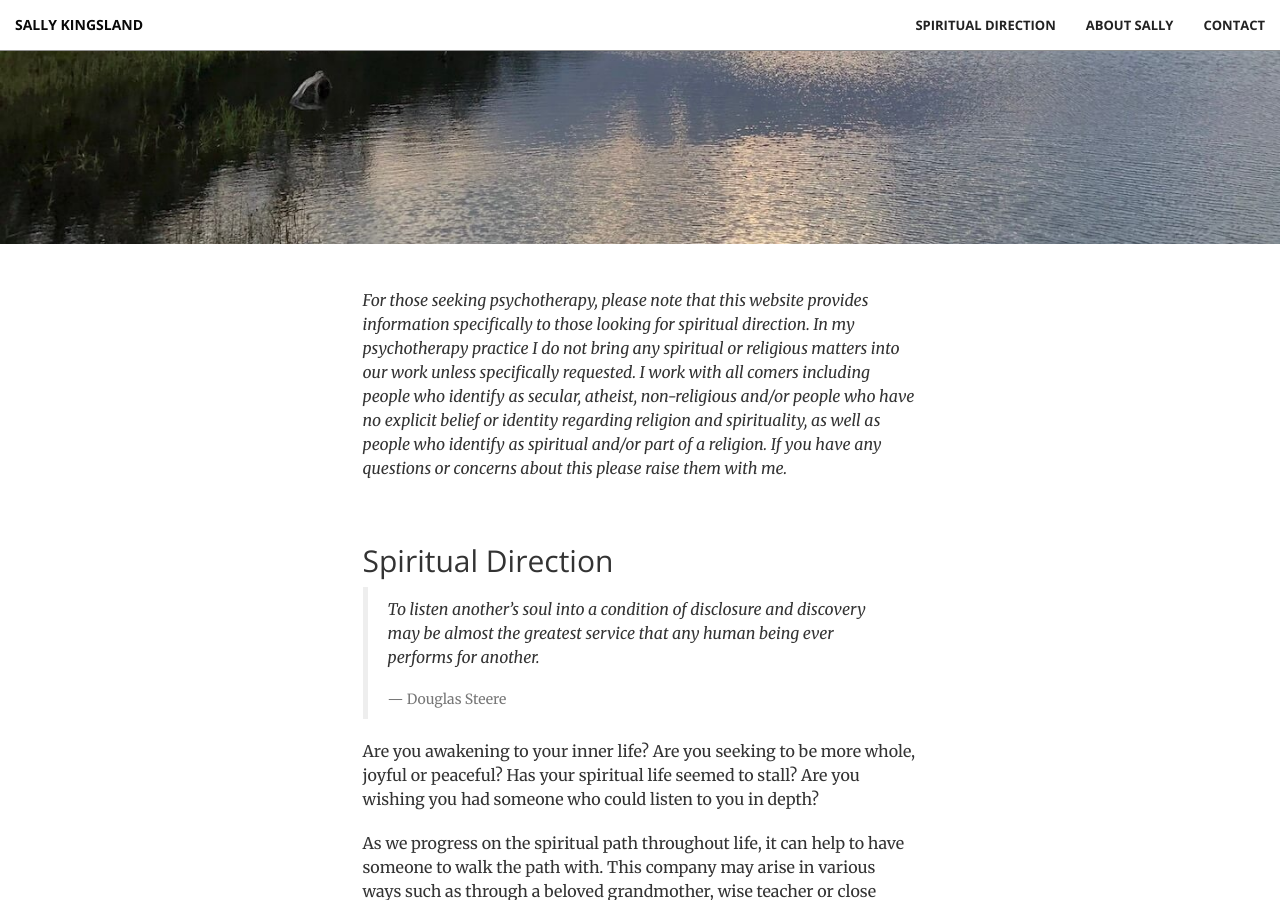
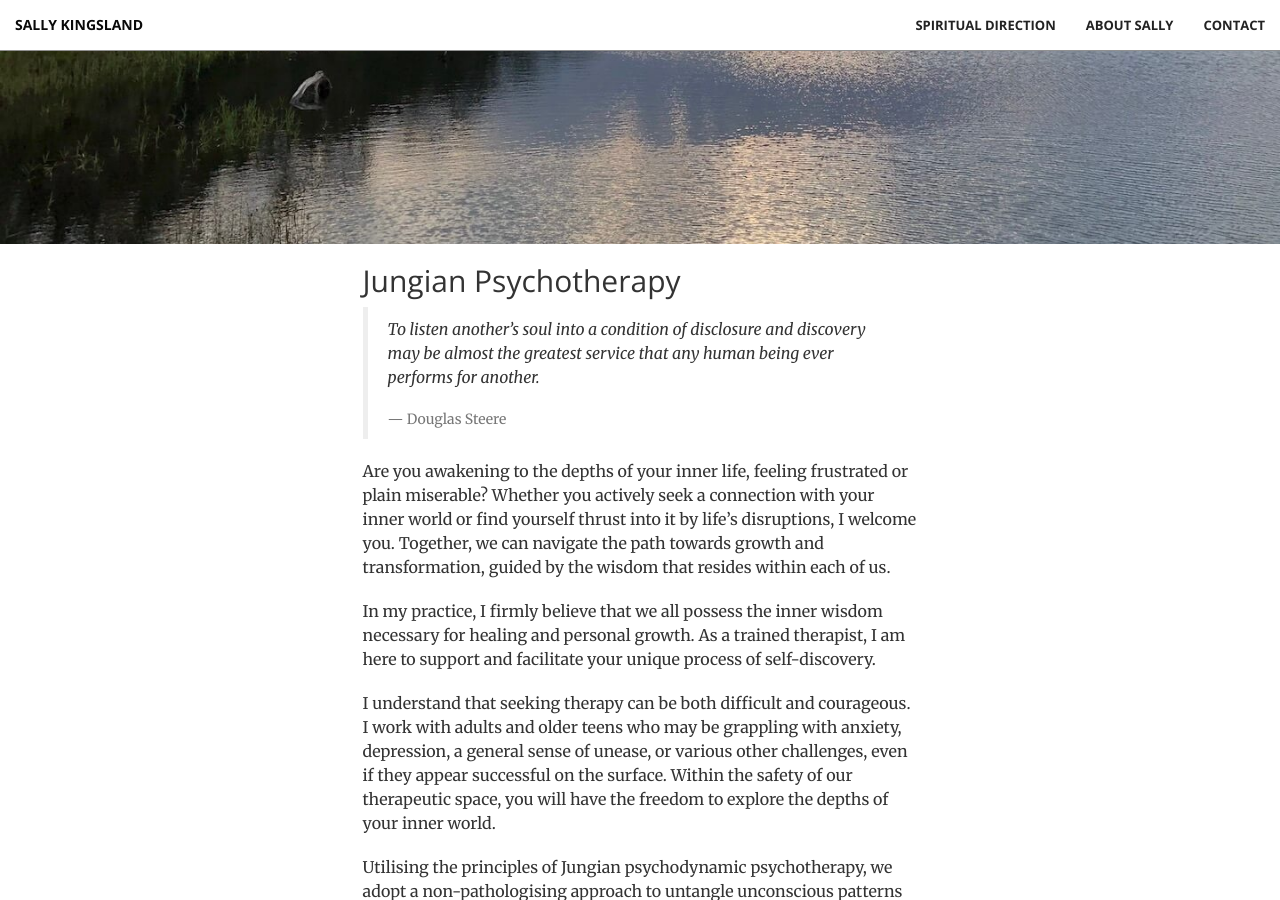
Before and after one commit to sallykingsland/sallykingsland.github.io, a Jekyll site: the page built from index.md, in a window 1280 px wide and 900 px high, scrolled down 656 px. Built offline with Jekyll 4.4.1, drawn with Linux system fonts in a browser that asks for light colours; our own code applies the rules of GitHub Pages for plain Markdown files; some of the changed text lies outside the part shown.

Commit message:
Changing from SD to therapy

```diff
--- a/index.md
+++ b/index.md
@@ -2,13 +2,7 @@
 layout: front
 ---
 
-&nbsp;
-
-<p><i>For those seeking psychotherapy, please note that this website provides information specifically to those looking for spiritual direction. In my psychotherapy practice I do not bring any spiritual or religious matters into our work unless specifically requested. I work with all comers including people who identify as secular, atheist, non-religious and/or people who have no explicit belief or identity regarding religion and spirituality, as well as people who identify as spiritual and/or part of a religion. If you have any questions or concerns about this please raise them with me.</i></p>
-
-&nbsp;
-
-## Spiritual Direction
+## Jungian Psychotherapy
 
 <blockquote>
 <p><i>
@@ -17,25 +11,18 @@ To listen another’s soul into a condition of disclosure and discovery may be a
 <footer>Douglas Steere</footer>
 </blockquote>
 
-Are you awakening to your inner life? Are you seeking to be more whole, joyful or peaceful? Has your spiritual life seemed to stall? Are you wishing you had someone who could listen to you in depth?
+Are you awakening to the depths of your inner life, feeling frustrated or plain miserable? Whether you actively seek a connection with your inner world or find yourself thrust into it by life's disruptions, I welcome you. Together, we can navigate the path towards growth and transformation, guided by the wisdom that resides within each of us.
 
-As we progress on the spiritual path throughout life, it can help to have someone to walk the path with. This company may arise in various ways such as through a beloved grandmother, wise teacher or close friend. Another, age-old, way is to be accompanied by a companion who has consciously been walking their own path and can support you on yours.
+In my practice, I firmly believe that we all possess the inner wisdom necessary for healing and personal growth. As a trained therapist, I am here to support and facilitate your unique process of self-discovery.
 
-Sometimes awakening to our inner world can be abrupt, through a major disruption in life; sometimes it may may arise slowly, manifesting in discontent or malaise.
+I understand that seeking therapy can be both difficult and courageous. I work with adults and older teens who may be grappling with anxiety, depression, a general sense of unease, or various other challenges, even if they appear successful on the surface. Within the safety of our therapeutic space, you will have the freedom to explore the depths of your inner world.
 
-What we seek, or have thrust upon us, is the opportunity for growth and transformation that comes from the wisest part of ourselves and beyond. I believe we have the inner wisdom we need to heal and grow. The role of a spiritual companion, among other things, is to nurture your capacity to access your own depths and strengths.
+Utilising the principles of Jungian psychodynamic psychotherapy, we adopt a non-pathologising approach to untangle unconscious patterns and gain useful insights into your psyche. My holistic perspective and symbolic stance honours the meaningful nature of your experiences, pointing the way towards healing.
 
-There are many reasons that people seek out a spiritual companion. Some are looking for more depth in their experience of life, some want to know why they feel that something is ‘missing’, some want a spiritual or religious connection and haven’t found a way to meet that need. Others seek to deepen their prayer life and connection to the 'more than'. Perhaps you feel an inner longing that you do not have words for? Whatever your reason, if you’re feeling a prompt in that direction, congratulations on taking steps to explore! I wish you well whatever path you choose.
+At the heart of our work is the therapeutic relationship—a vital space where neglected aspects of yourself can be rediscovered and nurtured. Together, we can navigate your challenges, fostering personal growth and cultivating a deeper understanding of who you truly are.
 
-The work I do as a spiritual companion is difficult to articulate, just as it is challenging to find a way to refer to the great Mystery, divine essence, Spirit, Higher Power, Source, G-d, God, etc.  There are however some things we can point to, such as deep listening, supporting discernment and attending to the inner life. And we can say a few things about what it is not, such as advice, counseling or therapy. How a spiritual companion orients their own life is essential – towards the Mystery, grounded in contemplation, reflection and compassion. I would be delighted to meet with you and explore what might be possible.
+While therapy may not always be easy, it stands as one of the most important investments you can make in your life. Through our work together, you can experience improved relationships, self-acceptance, and a heightened sense of self.
 
-
-### Resources
-
-You may find the following resource from [Spiritual Directors International][SDI] useful:
-
-* [What is Spiritual Direction](https://www.sdiworld.org/find-a-spiritual-director/what-is-spiritual-direction)
-
-[SDI]: https://www.sdiworld.org/seekers
+Take the courageous step towards self-discovery and lasting transformation. Contact me today to embark on this profound therapeutic journey.
 
 -----
```
